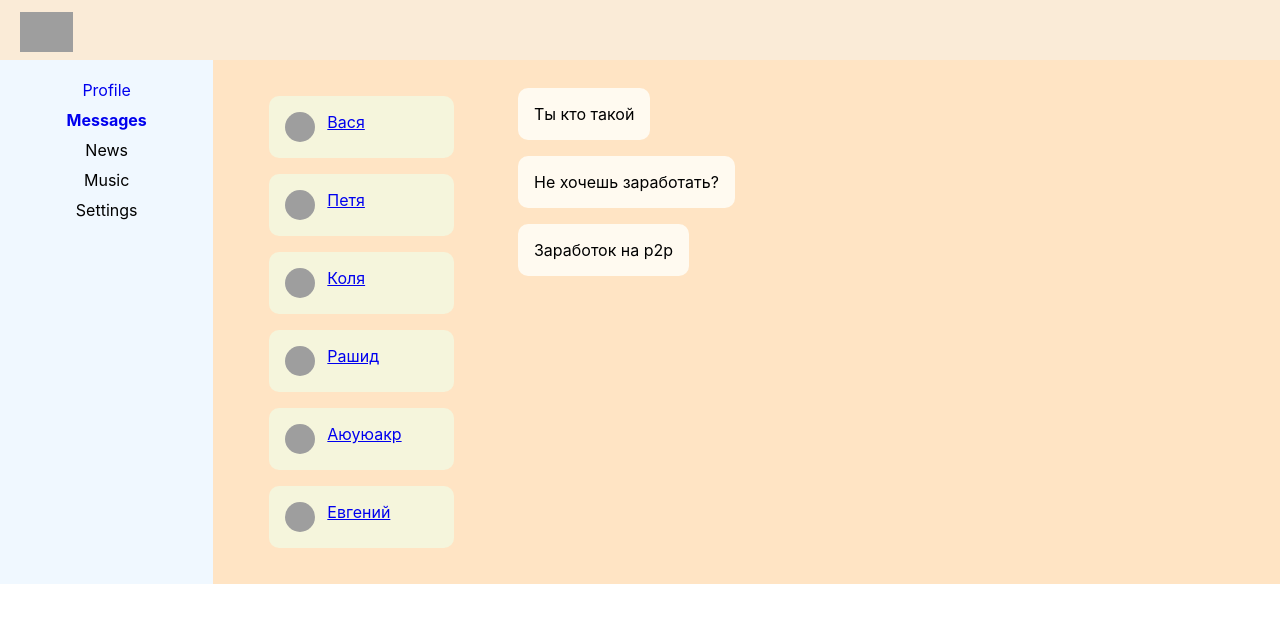
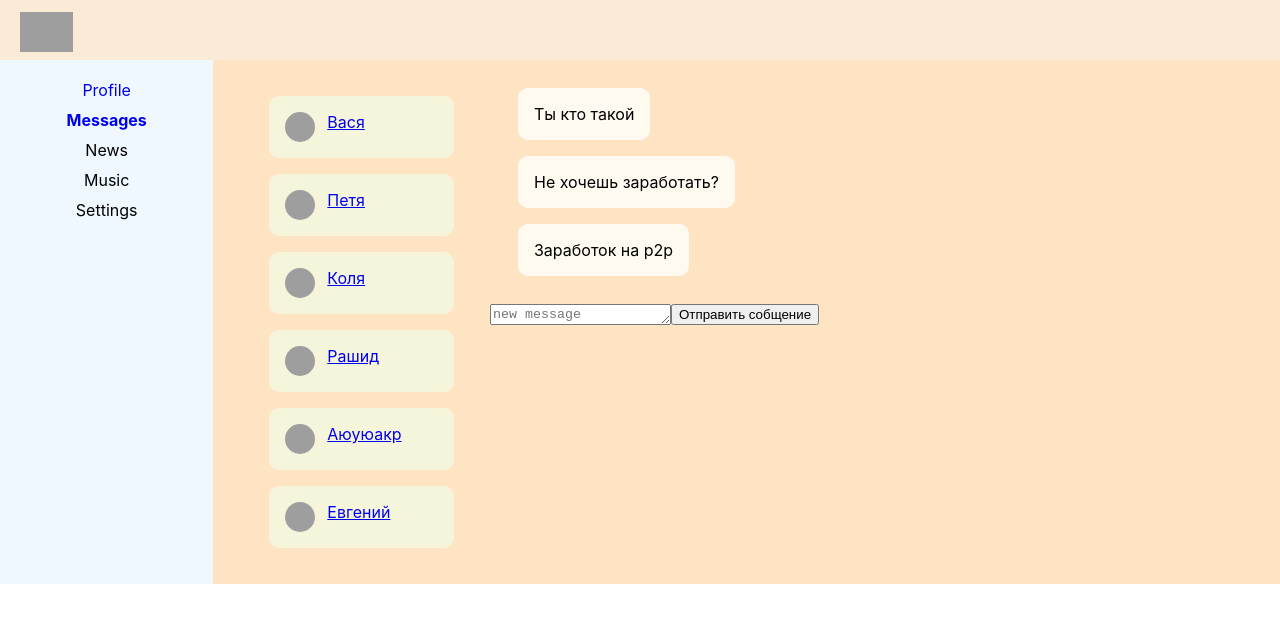
Before and after one commit to bubaololo/react-samurai, a React (Create React App) app: page /dialogs in a window 1280 px wide. Shown: the top 622 px of the page. Built offline with nearby package versions, Linux system fonts and the light colour scheme; grey boxes are pictures that could not be loaded.

Commit message:
new message field in dialogs added

```diff
--- a/src/components/Dialogs/Dialogs.jsx
+++ b/src/components/Dialogs/Dialogs.jsx
@@ -1,7 +1,7 @@
 import styles from "./Dialogs.module.css";
-import { NavLink, Routes, Route } from "react-router-dom";
 import DialogItem from './DialogItem/DialogItem';
 import Message from './Message/Message';
+import MessageInput from './MessageInput/MessageInput';
 
 
 
@@ -17,7 +17,10 @@ const Dialogs = function (props) {
   return (
     <div className={styles.dialogs}>
       <div className={styles.dialogsItems}>{dialogsElements}</div>
+      <div>
       <div className={styles.messages}>{messagesElements}</div>
+<MessageInput />
+      </div>
     </div>
   );
 };
--- a/src/components/Dialogs/Dialogs.module.css
+++ b/src/components/Dialogs/Dialogs.module.css
@@ -42,3 +42,12 @@
     background-repeat: no-repeat;
     background-size: cover;
 }
+.messageInputForm {
+    display: flex;
+}
+.messageTextarea {
+    display: flex;
+}
+.messageSubmit {
+
+}
--- /dev/null
+++ b/src/components/Dialogs/MessageInput/MessageInput.jsx
@@ -0,0 +1,27 @@
+import styles from "./../Dialogs.module.css";
+import React from 'react';
+let newMessageElement = React.createRef();
+
+let addMessage = () => {
+  let text = newMessageElement.current.value;
+  alert(text);
+}
+
+const MessageInput = function (props) {
+
+return(
+
+    <form className={styles.messageInputForm}>
+          <textarea
+              ref={newMessageElement}
+              className={styles.messageTextarea}
+              rows="1"
+              placeholder="new message"
+          ></textarea>
+    <button onClick={addMessage} className={styles.messageSubmit}>Отправить собщение</button>
+</form>
+
+
+  )
+}
+  export default MessageInput;
```
